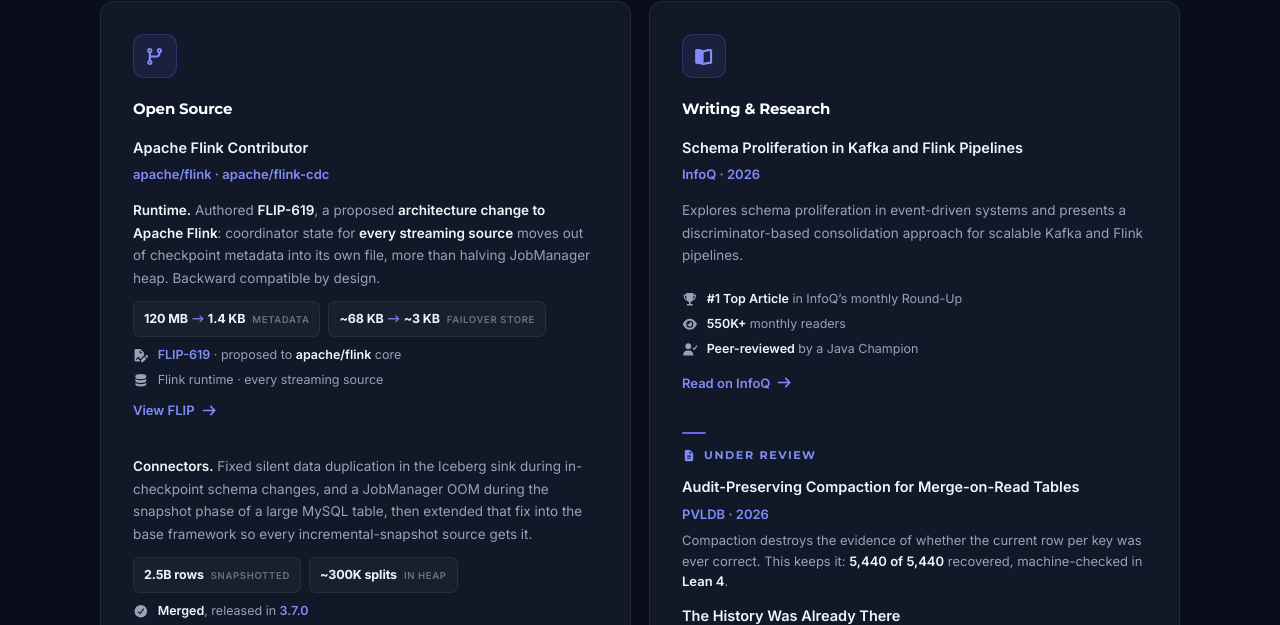
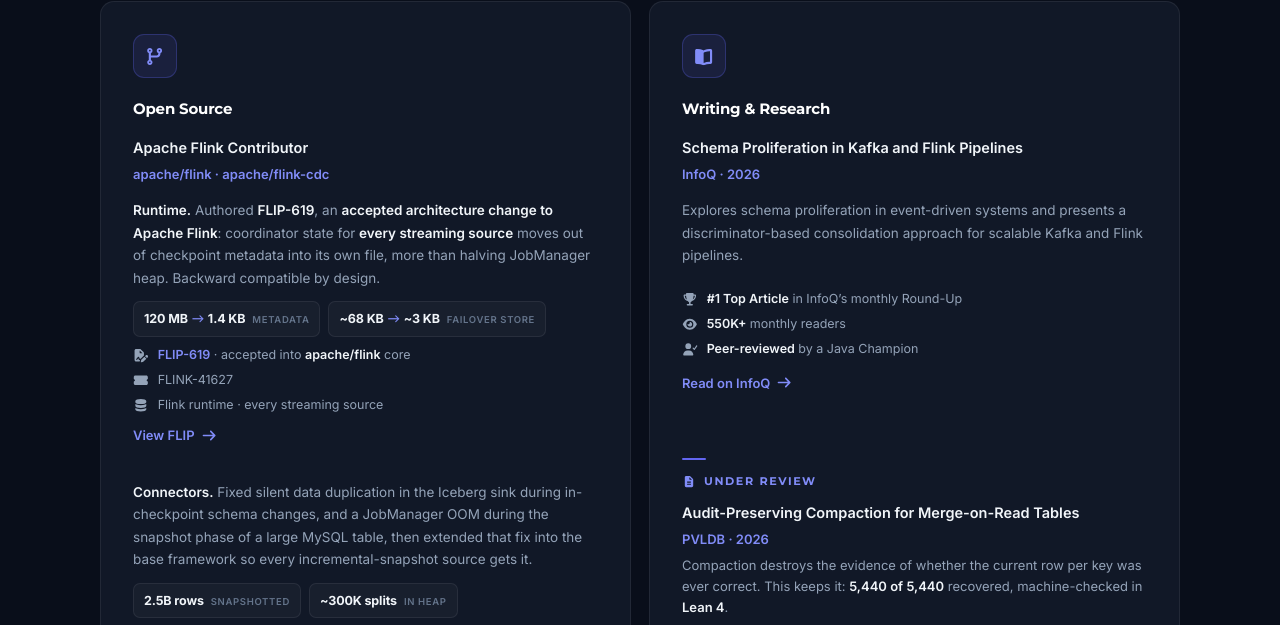
Before and after one commit to spoorthibasu/spoorthibasu.github.io, a plain HTML site: page index.html in a window 1280 px wide. Shown: the part 3692-4317 px from the top of the page. Drawn offline with Linux system fonts and the light colour scheme.

Commit message:
Update: FLIP-619 accepted into apache/flink core, updated resume

```diff
--- a/index.html
+++ b/index.html
@@ -236,13 +236,14 @@
                     <div class="cred-deg">Apache Flink Contributor</div>
                     <div class="cred-school">apache/flink &middot; apache/flink-cdc</div>
                                         <div class="os-thread">
-                        <p class="cred-desc cred-block"><span class="cred-label">Runtime.</span> Authored <strong>FLIP-619</strong>, a proposed <strong>architecture change to Apache Flink</strong>: coordinator state for <strong>every streaming source</strong> moves out of checkpoint metadata into its own file, more than halving JobManager heap. Backward compatible by design.</p>
+                        <p class="cred-desc cred-block"><span class="cred-label">Runtime.</span> Authored <strong>FLIP-619</strong>, an <strong>accepted architecture change to Apache Flink</strong>: coordinator state for <strong>every streaming source</strong> moves out of checkpoint metadata into its own file, more than halving JobManager heap. Backward compatible by design.</p>
                         <div class="os-stats">
                             <div class="os-stat"><span class="os-stat-v">120 MB <em>&rarr;</em> 1.4 KB</span><span class="os-stat-l">Metadata</span></div>
                             <div class="os-stat"><span class="os-stat-v">~68 KB <em>&rarr;</em> ~3 KB</span><span class="os-stat-l">Failover store</span></div>
                         </div>
                         <ul class="cred-hl">
-                            <li><i class="fas fa-file-signature"></i><span><strong><a href="https://cwiki.apache.org/confluence/spaces/FLINK/pages/462815651/FLIP-619+Store+large+operator+coordinator+state+outside+the+checkpoint+metadata" target="_blank" data-ev="flip-619" data-ev-source="credentials">FLIP-619</a></strong> &middot; proposed to <strong>apache/flink</strong> core</span></li>
+                            <li><i class="fas fa-file-signature"></i><span><strong><a href="https://cwiki.apache.org/confluence/spaces/FLINK/pages/462815651/FLIP-619+Store+large+operator+coordinator+state+outside+the+checkpoint+metadata" target="_blank" data-ev="flip-619" data-ev-source="credentials">FLIP-619</a></strong> &middot; accepted into <strong>apache/flink</strong> core</span></li>
+                        <li><i class="fas fa-ticket-alt"></i><span>FLINK-41627</span></li>
                         <li><i class="fas fa-database"></i><span>Flink runtime &middot; every streaming source</span></li>
                         </ul>
                         <a class="cred-link" href="https://cwiki.apache.org/confluence/spaces/FLINK/pages/462815651/FLIP-619+Store+large+operator+coordinator+state+outside+the+checkpoint+metadata" target="_blank" data-ev="flip-619" data-ev-source="credentials">View FLIP<i class="fas fa-arrow-right"></i></a>
```
Also changed, not shown: 1 other file.
